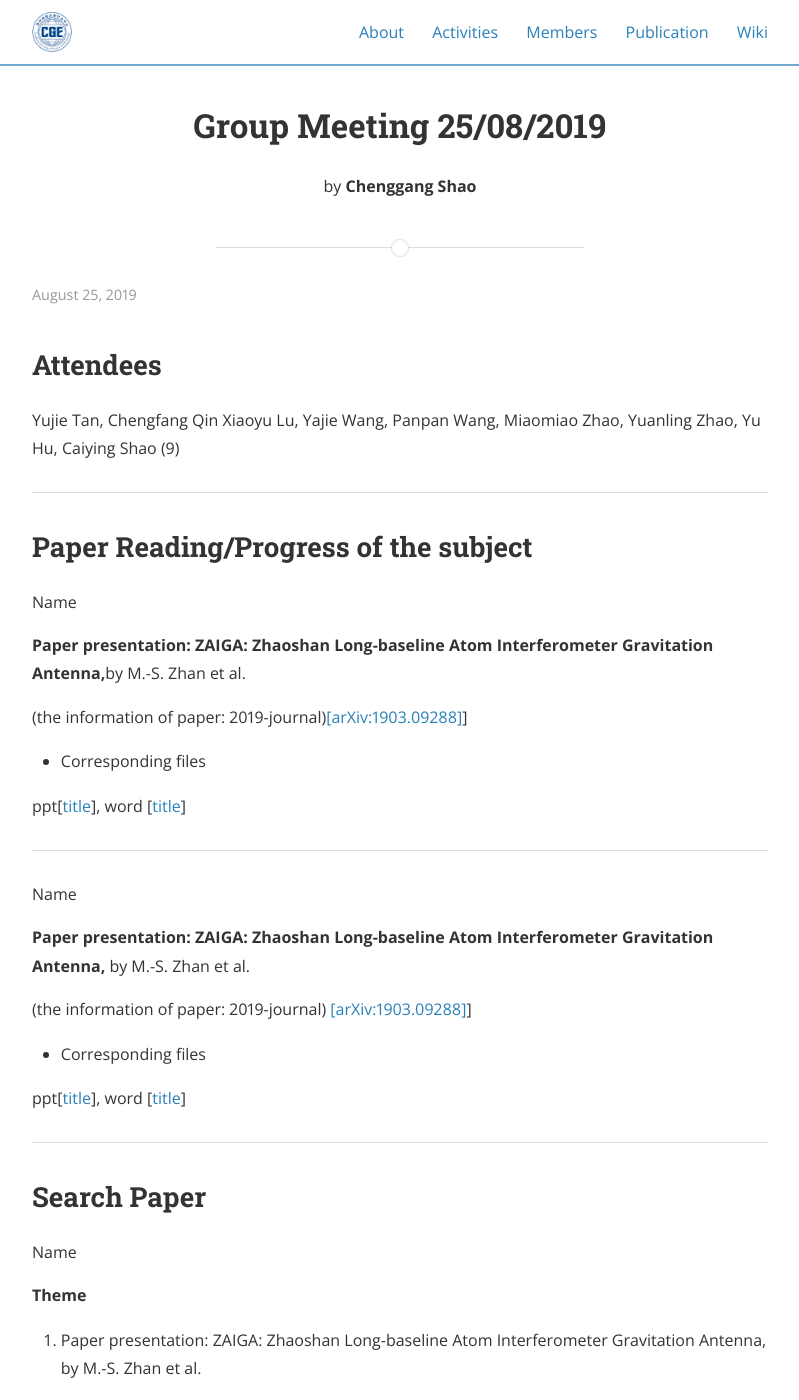
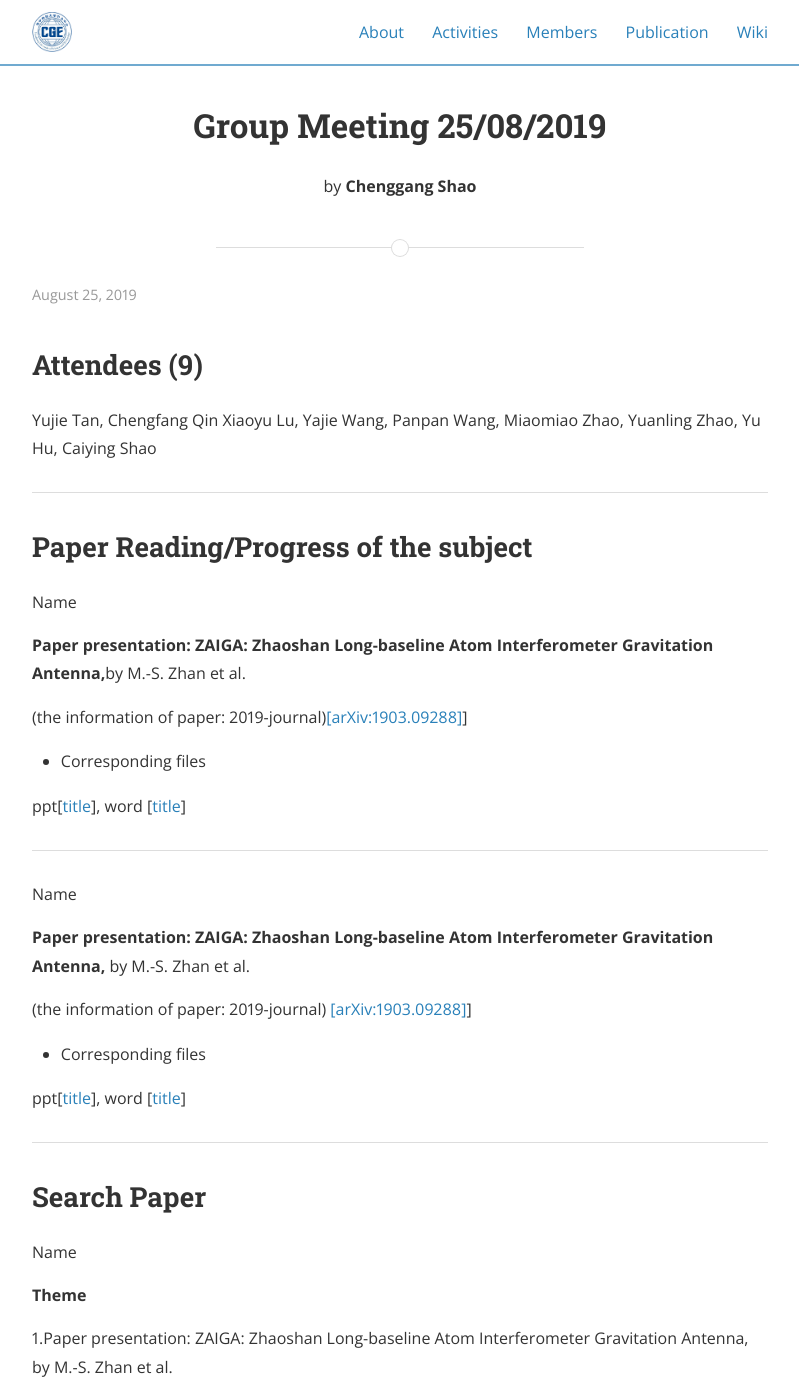
Before and after one commit to gravity-group/gravity-group.github.io, a Jekyll site: the page built from _posts/2019-08-25-group-meeting.md, in a window 1280 px wide and 1400 px high. Shown: the whole window, without its empty margins (240-1039 px from the left). Built offline with Jekyll 4.4.1, drawn with Linux system fonts in a browser that asks for light colours; nearby versions of some CDN libraries; some of the changed text lies outside the part shown.

Commit message:
xylu@hust.edu.cn

```diff
--- a/_posts/2019-08-25-group-meeting.md
+++ b/_posts/2019-08-25-group-meeting.md
@@ -6,9 +6,9 @@ author: Chenggang Shao
 categories: activities
 ---
 
-## Attendees
+## Attendees (9)
 
-Yujie Tan, Chengfang Qin Xiaoyu Lu, Yajie Wang, Panpan Wang, Miaomiao Zhao, Yuanling Zhao, Yu Hu, Caiying Shao (9)
+Yujie Tan, Chengfang Qin Xiaoyu Lu, Yajie Wang, Panpan Wang, Miaomiao Zhao, Yuanling Zhao, Yu Hu, Caiying Shao
 
 ---
 
@@ -46,11 +46,11 @@ Name
 
 **Theme**
 
-1. Paper presentation: ZAIGA: Zhaoshan Long-baseline Atom Interferometer Gravitation Antenna, by M.-S. Zhan et al.
+1.Paper presentation: ZAIGA: Zhaoshan Long-baseline Atom Interferometer Gravitation Antenna, by M.-S. Zhan et al.
 
 (the information of paper: 2019-journal) [[arXiv:1903.09288]](https://arxiv.org/abs/1903.09288)]
 
-2. Paper presentation: ZAIGA: Zhaoshan Long-baseline Atom Interferometer Gravitation Antenna, by M.-S. Zhan et al.
+2.Paper presentation: ZAIGA: Zhaoshan Long-baseline Atom Interferometer Gravitation Antenna, by M.-S. Zhan et al.
 
 (the information of paper: 2019-journal) [[arXiv:1903.09288]](https://arxiv.org/abs/1903.09288)]
 
```
